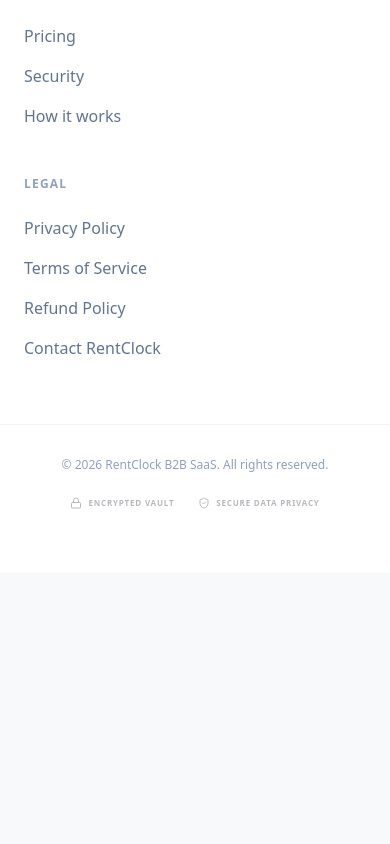
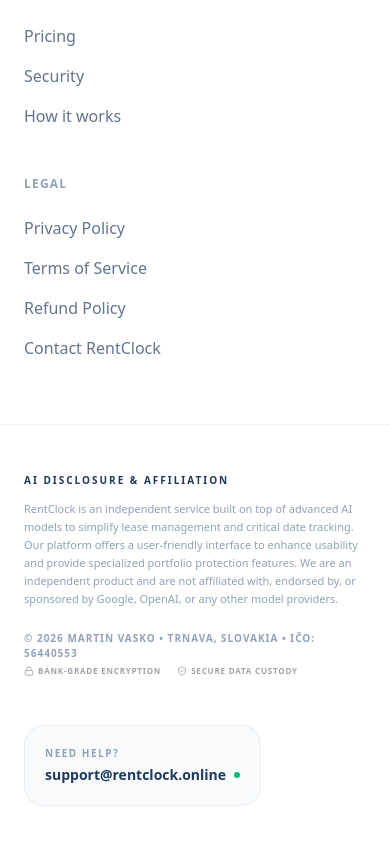
Before and after one commit to Martin00550/RentClock, a Next.js app: page / in a window 390 px wide. Shown: the part 8145-8989 px from the top of the page. Before the commit the page ends 8718 px from the top, so only its background shows below. Built offline with nearby package versions, Linux system fonts and the light colour scheme; no server answers.

Commit message:
Add AI disclosure and legal footer

```diff
--- a/app/page.tsx
+++ b/app/page.tsx
@@ -354,18 +354,40 @@
                         </ul>
                     </div>
                 </div>
-                <div className="max-w-[1200px] mx-auto px-6 mt-16 pt-8 border-t border-slate-100 flex flex-col md:row items-center justify-between gap-6">
-                    <div className="text-slate-400 text-xs font-medium">
-                        © 2026 RentClock B2B SaaS. All rights reserved.
-                    </div>
-                    <div className="flex items-center gap-6 opacity-30">
-                        <div className="flex items-center gap-1.5">
-                            <Lock className="h-3 w-3" />
-                            <span className="text-[8px] font-bold uppercase tracking-widest">Encrypted Vault</span>
+                <div className="max-w-[1200px] mx-auto px-6 mt-16 pt-12 border-t border-slate-100">
+                    <div className="grid grid-cols-1 md:grid-cols-2 gap-12 items-end">
+                        <div className="space-y-6">
+                            <div className="space-y-3">
+                                <h6 className="text-[10px] font-black uppercase tracking-[0.2em] text-[#1e3a5f]">AI Disclosure & Affiliation</h6>
+                                <p className="text-[11px] text-slate-400 leading-relaxed max-w-xl font-medium">
+                                    RentClock is an independent service built on top of advanced AI models to simplify lease management and critical date tracking. Our platform offers a user-friendly interface to enhance usability and provide specialized portfolio protection features. We are an independent product and are not affiliated with, endorsed by, or sponsored by Google, OpenAI, or any other model providers.
+                                </p>
+                            </div>
+                            <div className="flex flex-col gap-1">
+                                <div className="text-[10px] font-black text-slate-400 uppercase tracking-widest">
+                                    © 2026 MARTIN VASKO • TRNAVA, SLOVAKIA • IČO: 56440553
+                                </div>
+                                <div className="flex items-center gap-4 opacity-40 grayscale">
+                                    <div className="flex items-center gap-1">
+                                        <Lock className="h-2.5 w-2.5" />
+                                        <span className="text-[8px] font-bold uppercase tracking-widest">Bank-Grade Encryption</span>
+                                    </div>
+                                    <div className="flex items-center gap-1">
+                                        <ShieldCheck className="h-2.5 w-2.5" />
+                                        <span className="text-[8px] font-bold uppercase tracking-widest">Secure Data Custody</span>
+                                    </div>
+                                </div>
+                            </div>
                         </div>
-                        <div className="flex items-center gap-1.5">
-                            <ShieldCheck className="h-3 w-3" />
-                            <span className="text-[8px] font-bold uppercase tracking-widest">Secure Data Privacy</span>
+
+                        <div className="flex justify-start md:justify-end">
+                            <div className="bg-slate-50 border border-slate-200/60 p-5 rounded-2xl flex flex-col gap-1 transition-all hover:border-slate-300">
+                                <span className="text-[10px] font-black uppercase tracking-[0.15em] text-slate-400">Need help?</span>
+                                <a href="mailto:support@rentclock.online" className="text-sm font-black text-[#1e3a5f] flex items-center gap-2 group">
+                                    support@rentclock.online
+                                    <span className="w-1.5 h-1.5 bg-emerald-500 rounded-full group-hover:animate-pulse"></span>
+                                </a>
+                            </div>
                         </div>
                     </div>
                 </div>
```
